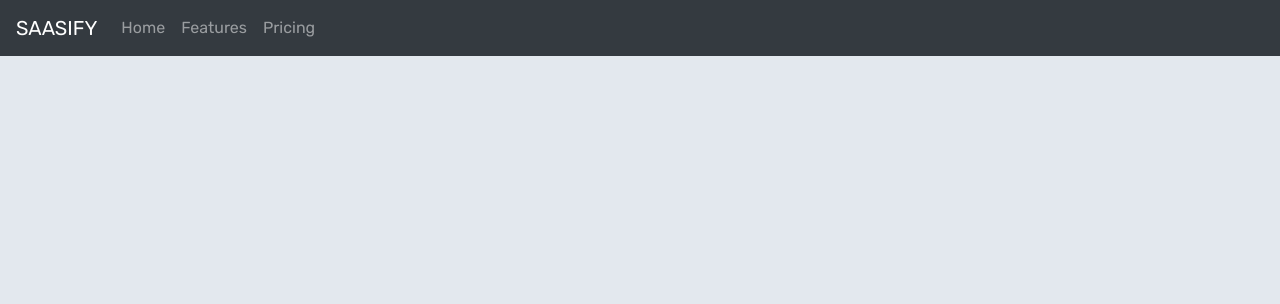
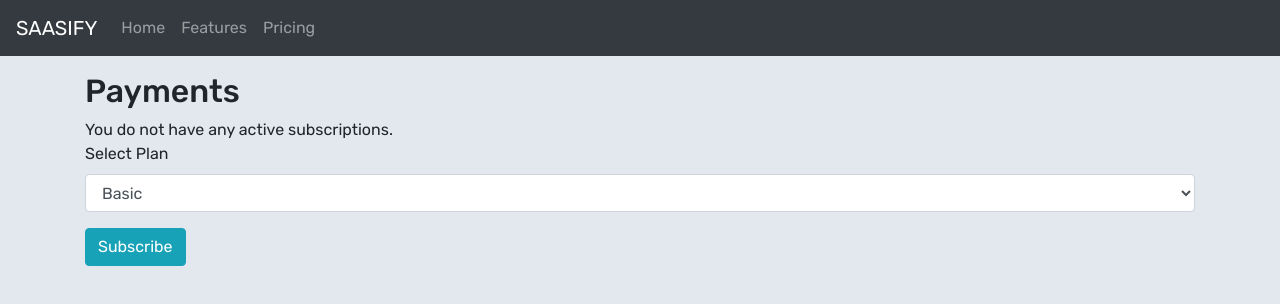
Before and after one commit to saas-developer/saasify, a React (Create React App) app in the folder client/: page /payments in a window 1280 px wide. Shown: the top 304 px of the page. Built offline with nearby package versions, Linux system fonts and the light colour scheme.

Commit message:
Stripe checkout - Client 1

```diff
--- a/client/src/App.js
+++ b/client/src/App.js
@@ -11,6 +11,7 @@ import ResetPasswordLink from './account/ResetPasswordLink';
 import ResetPassword from './account/ResetPassword';
 import Login from './account/Login';
 import Header from './header/Header'
+import Payments from './payments/Payments';
 import 'bootstrap/dist/css/bootstrap.min.css';
 import './App.scss';
 
@@ -28,6 +29,7 @@ function App() {
 		  <Route exact path="/account/resend-activation-link" component={ResendActivationLink} />
 		  <Route exact path="/account/reset-password-link" component={ResetPasswordLink} />
 		  <Route exact path="/account/reset-password" component={ResetPassword} />
+      <Route exact path="/payments" component={Payments} />
       </div>
 
 
--- a/client/src/HomePage.js
+++ b/client/src/HomePage.js
@@ -27,6 +27,9 @@ export class HomePage extends Component {
 				  <ListGroup.Item>
 				  	<Link to="/account/reset-password">Reset Password</Link>
 				  </ListGroup.Item>
+          <ListGroup.Item>
+            <Link to="/payments">Payments</Link>
+          </ListGroup.Item>
 				</ListGroup>
 			</div>
 		);
--- /dev/null
+++ b/client/src/payments/CreateSubscription.js
@@ -0,0 +1,45 @@
+import React from 'react';
+import Form from 'react-bootstrap/Form';
+import Button from 'react-bootstrap/Button';
+
+export default class CreateSubscription extends React.Component {
+  state = {
+    selectedPlan: ''
+  }
+
+  handlePlanChange = (event) => {
+    this.setState({
+      selectedPlan: event.target.value
+    });
+
+  }
+
+  handleSubmitClick = () => {
+
+  }
+
+  render() {
+    return (
+      <div>
+        <Form>
+          <Form.Group controlId="selectPlan">
+            <Form.Label>Select Plan</Form.Label>
+            <Form.Control
+              as="select"
+              value={this.state.selectedPlan}
+              onChange={this.handlePlanChange}
+            >
+              <option value="stripe-plan-basic">Basic</option>
+              <option value="stripe-plan-enterprise">Enterprise</option>
+              <option value="stripe-plan-startup">Startup</option>
+            </Form.Control>
+          </Form.Group>
+          <Button
+            variant="info"
+            onClick={this.handleSubmitClick}
+          >Subscribe</Button>
+        </Form>
+      </div>
+    );
+  }
+}
--- /dev/null
+++ b/client/src/payments/Payments.js
@@ -0,0 +1,18 @@
+import React from 'react';
+import CreateSubscription from './CreateSubscription';
+
+export default class Payments extends React.Component {
+  render() {
+    return (
+      <div className="container">
+        <h2>Payments</h2>
+
+        <div>
+          You do not have any active subscriptions.
+        </div>
+
+        <CreateSubscription />
+      </div>
+    );
+  }
+}
```
